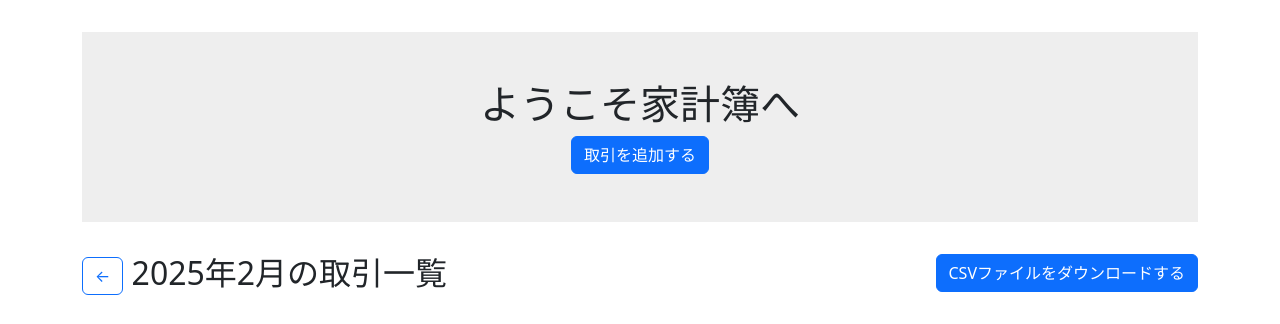
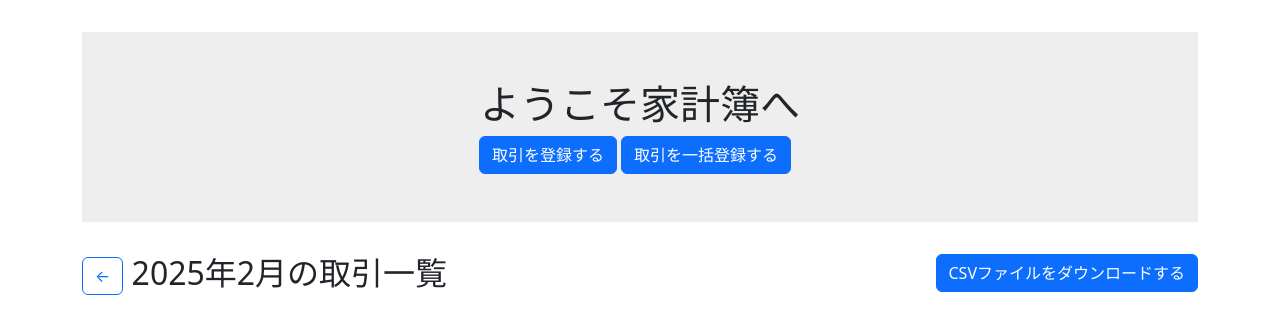
Before and after one commit to nemu-gaikokugo/kakeibo, a Django app: page / in a window 1280 px wide. Shown: the part 63-387 px from the top of the page. Run offline with Django 5.2, Linux system fonts and the light colour scheme; a user stored in the database is signed in; data comes from the database, SQL or seed files in the repository; both versions use the stored data as it was after the commit; some libraries are stand-ins or nearby versions.

Commit message:
一括登録ができるようになった

```diff
--- a/djangokakeibo/kakeibo/static/kakeibo/css/style.css
+++ b/djangokakeibo/kakeibo/static/kakeibo/css/style.css
@@ -10,3 +10,8 @@ main{
     display: flex;
     flex-direction: column;
 }
+
+.welcomeButtons{
+    display: inline-block;
+    margin-right: 10px;
+}
--- a/djangokakeibo/kakeibo/templates/transactions/top.html
+++ b/djangokakeibo/kakeibo/templates/transactions/top.html
@@ -3,7 +3,10 @@
 {% block main%}
 <div class="welcome">
     <h1>ようこそ家計簿へ</h1>
-    <a class="btn btn-primary" href="{% url 'transaction_new' %}">取引を追加する</a>
+    <div class="welcomeButtons">
+        <a class="btn btn-primary" href="{% url 'transaction_new' %}">取引を登録する</a>
+        <a class="btn btn-primary" href="{% url 'bulk_transaction_entry' %}">取引を一括登録する</a>
+    </div>
 </div>
 <h2>
     <a href="{% url 'top_by_month' previous_year previous_month %}" class="btn btn-outline-primary">
--- a/djangokakeibo/kakeibo/views.py
+++ b/djangokakeibo/kakeibo/views.py
@@ -239,8 +239,28 @@ def bulk_transaction_confirm(request):
 @login_required
 def bulk_transaction_save(request):
     if 'bulk_transactions' in request.session:
+        # セッションから取引データを取得
         transactions_data = request.session.pop('bulk_transactions')
-        transactions = [Transaction(user=request.user, **data) for data in transactions_data]
+
+        # 取得した取引データをDjangoが読み取り可能な形に変換
+        transactions = []
+        for data in transactions_data:
+            category_value=data.get('category')
+            currency_value=data.get('currency')
+            account_type_value=data.get('account_type')
+
+            transaction = Transaction(
+                user=request.user,
+                category=Category.objects.filter(name=category_value).first(),
+                amount=data.get('amount'),
+                currency=Currency.objects.filter(name=currency_value).first(),
+                account_type=AccountType.objects.filter(name=account_type_value).first(),
+                date=data.get('date'),
+                description=data.get('description')
+            )
+            transactions.append(transaction)
+
+        # リスト形式でDBへ一挙に登録
         Transaction.objects.bulk_create(transactions)
 
     return redirect('top')
```
Also changed, not shown: djangokakeibo/db.sqlite3.
